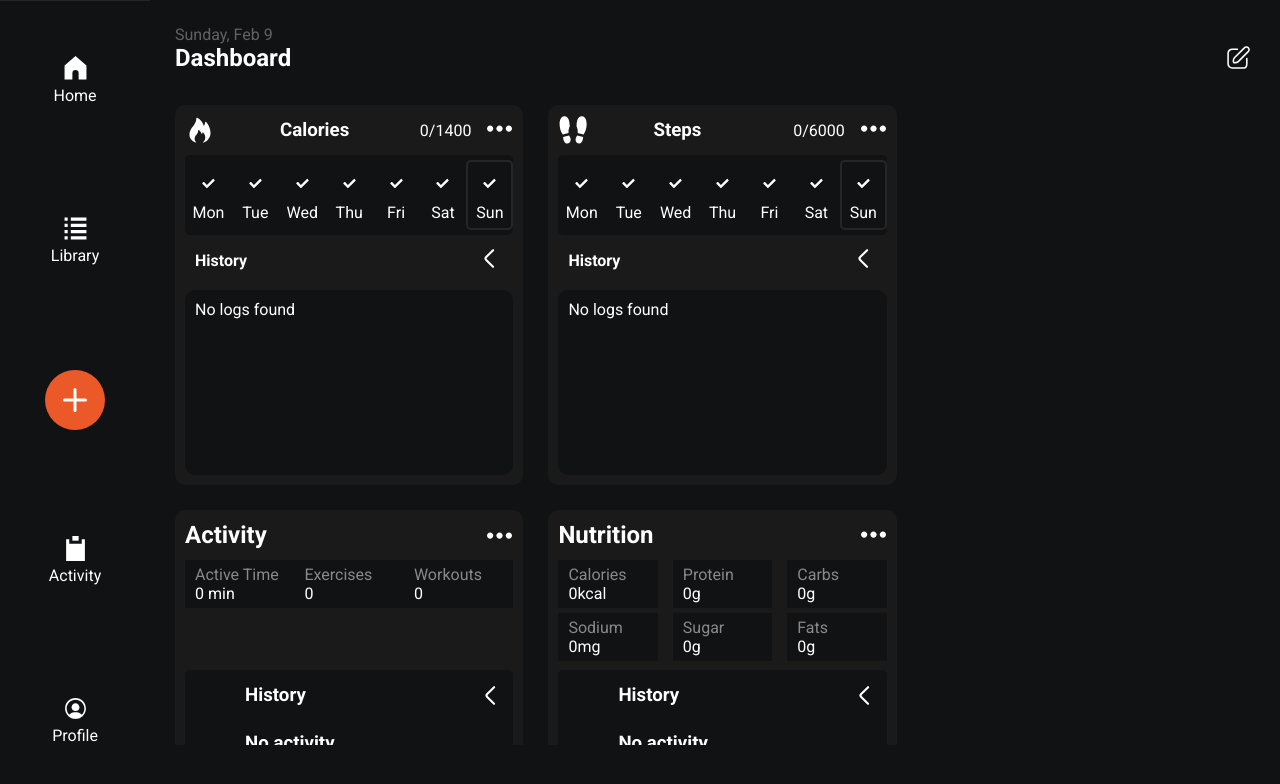
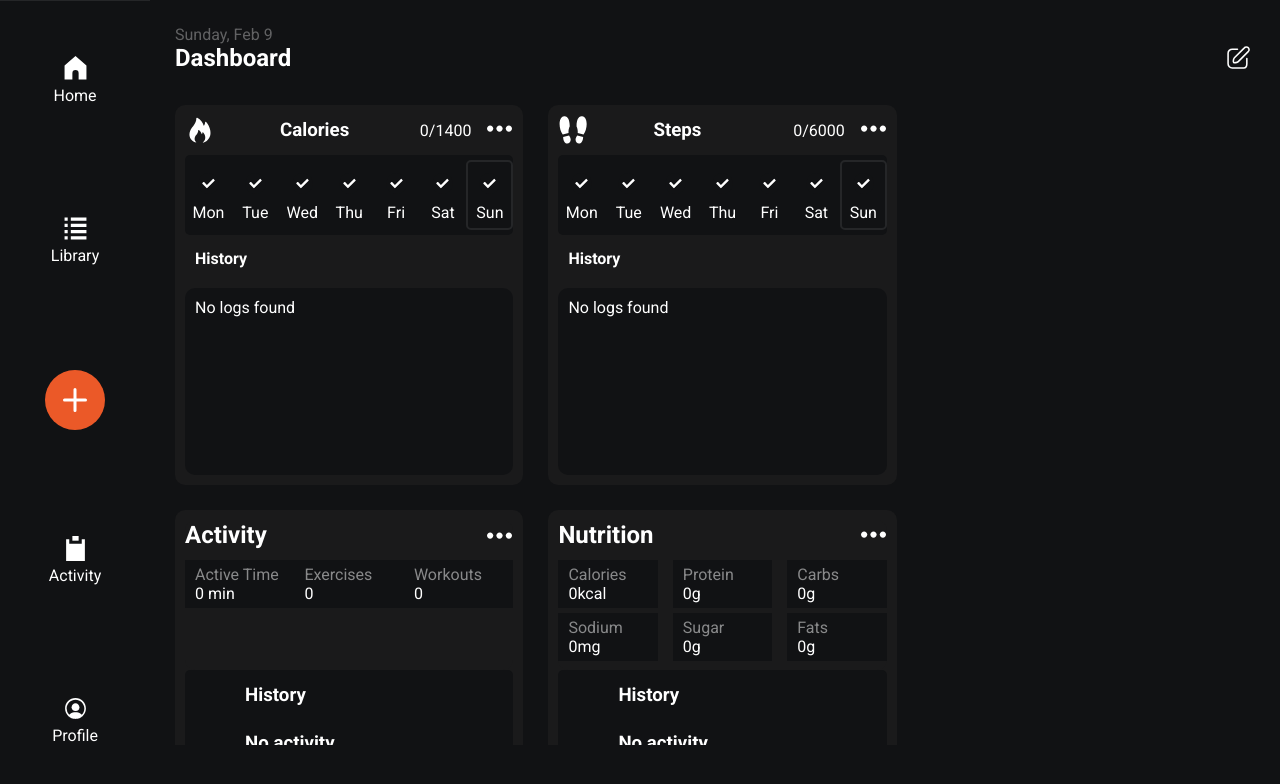
Before and after one commit to Stefan0712/fitness-app, a React (Create React App) app: page / in a window 1280 px wide. Shown: the top 784 px of the page. Built offline with nearby package versions, Linux system fonts and the light colour scheme.

Commit message:
Added a new useEffect to update a state when screen is resized so the dashboard knows when the screen is smaller. Hid the arrows from history of each section when screen is wider than 800px

```diff
--- a/src/components/pages/Dashboard/Dashboard.js
+++ b/src/components/pages/Dashboard/Dashboard.js
@@ -32,6 +32,8 @@ const Dashboard = () => {
 
     const [menu, setMenu] = useState(null);
 
+    const [isSmallScreen, setIsSmallScreen] = useState(window.innerWidth < 800);
+
 
     const activity = userActivity?.logs.filter((log)=>log.type==="workout" || log.type==="exercise" || log.type==='activity');
     const foodHistory = userActivity?.logs.length > 0 ? userActivity.logs.filter(item=> item.type ==='food') : null;
@@ -44,7 +46,11 @@ const Dashboard = () => {
         return Array.from({ length: 7 }, (_, i) => addDays(startOfWeek(today, { weekStartsOn: 1 }), i));
     };
     useEffect(()=>{setCurrentWeek(getCurrentWeek())},[])
-
+    useEffect(() => {
+        const handleResize = () => setIsSmallScreen(window.innerWidth < 800);
+        window.addEventListener("resize", handleResize);
+        return () => window.removeEventListener("resize", handleResize);
+    }, []);
 
 
 
@@ -138,7 +144,7 @@ const Dashboard = () => {
                     <div className={`${styles["section-container"]} ${isActivityExpanded ? styles['expand-history'] : ''} `}>
                         <div className={styles['section-header']} onClick={()=>setIsActivityExpanded(isActivityExpanded=>!isActivityExpanded)}>
                             <h3>History</h3>
-                            <img src={IconLibrary.Arrow} className='small-icon' alt='' style={{transform: `rotateZ(${isActivityExpanded ? '90' : '180'}deg)`}}></img>
+                            <img src={IconLibrary.Arrow} className={`small-icon ${isSmallScreen ? '' : 'hide'}`} alt='' style={{transform: `rotateZ(${isActivityExpanded ? '90' : '180'}deg)`}}></img>
                         </div>
 
                     {activity?.length > 0 ? (activity.map((log)=>(
@@ -190,7 +196,7 @@ const Dashboard = () => {
                     <div className={`${styles["section-container"]} ${isNutritionExpanded ? styles['expand-history'] : ''} `}>
                         <div className={styles['section-header']} onClick={()=>setIsNutritionExpanded(isNutritionExpanded=>!isNutritionExpanded)}>
                             <h3>History</h3>
-                            <img src={IconLibrary.Arrow} className='small-icon' alt='' style={{transform: `rotateZ(${isNutritionExpanded ? '90' : '180'}deg)`}}></img>
+                            <img src={IconLibrary.Arrow} className={`small-icon ${isSmallScreen ? '' : 'hide'}`} alt='' style={{transform: `rotateZ(${isNutritionExpanded ? '90' : '180'}deg)`}}></img>
                         </div>
 
                         {userActivity?.logs?.length > 0 ? (userActivity.logs.filter(item=> item.type ==='food').map((log)=>(
--- a/src/components/pages/Dashboard/Goal.js
+++ b/src/components/pages/Dashboard/Goal.js
@@ -21,6 +21,8 @@ const Goal = ({data}) => {
     const [isHistoryExpanded, setIsHistoryExpanded] = useState(false)
     const [showMenu, setShowMenu] = useState(false)
 
+    const [isSmallScreen, setIsSmallScreen] = useState(window.innerWidth < 800);
+
     const getCurrentWeek = () => {
         const today = new Date();
         return Array.from({ length: 7 }, (_, i) => addDays(startOfWeek(today, { weekStartsOn: 1 }), i));
@@ -33,6 +35,11 @@ const Goal = ({data}) => {
         console.log(weeksData)
         setCurrentWeek(weeksData);
     },[]);
+    useEffect(() => {
+        const handleResize = () => setIsSmallScreen(window.innerWidth < 800);
+        window.addEventListener("resize", handleResize);
+        return () => window.removeEventListener("resize", handleResize);
+    }, []);
 
     const getCompletionRates = (logs) =>{
 
@@ -73,7 +80,7 @@ const Goal = ({data}) => {
             <div className={`${styles.history} ${isHistoryExpanded ? styles['expand-history'] : ''}`}>
                 <div className={styles['history-header']} onClick={()=>setIsHistoryExpanded(isHistoryExpanded=>!isHistoryExpanded)}>
                     <h4>History</h4>
-                    <button className='clear-button'><img className='small-icon' src={IconLibrary.Arrow} alt='' style={{transform: `rotateZ(${isHistoryExpanded ? '90' : '180'}deg)`}}/></button>
+                    <button className='clear-button'><img className={`small-icon ${isSmallScreen ? '' : 'hide'}`} src={IconLibrary.Arrow} alt='' style={{transform: `rotateZ(${isHistoryExpanded ? '90' : '180'}deg)`}}/></button>
                 </div>
                 <div className={styles['history-container']}>
                     {logs && logs?.length > 0 ? logs.map((item,index)=>(
--- a/src/index.css
+++ b/src/index.css
@@ -51,7 +51,9 @@ body{
 
 
   /* common classes */
-
+  .hide{
+    display: none;
+  }
 
   .header{
     width: 100%;
```
